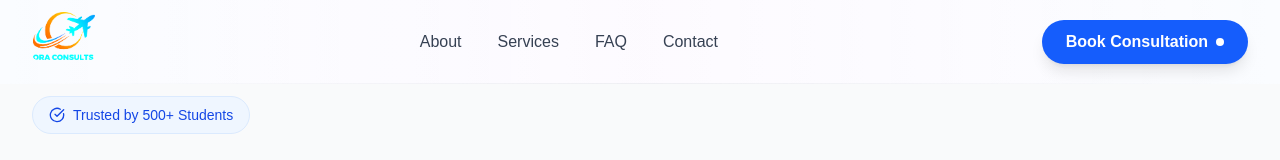
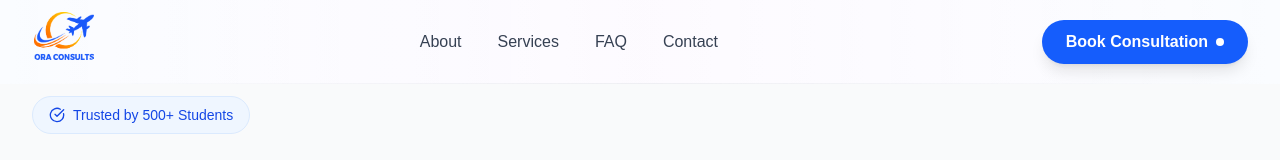
Before and after one commit to DivineChuks/ora-consult, a Next.js app: page / in a window 1280 px wide. Shown: the top 160 px of the page. Built offline with nearby package versions, Linux system fonts and the light colour scheme.

Commit message:
updated logo

```diff
--- a/components/Footer.jsx
+++ b/components/Footer.jsx
@@ -17,7 +17,7 @@ const Footer = () => {
                     <div className="space-y-4">
                         <div className="flex items-center space-x-2">
                             <img
-                                src="/ora.png"
+                                src="/ore.png"
                                 alt="Ora Logo"
                                 className='w-12 h-10 md:w-16 rounded-md md:h-12 object-contain hover:opacity-80 transition-opacity'
                             />
--- a/components/Header.jsx
+++ b/components/Header.jsx
@@ -49,7 +49,7 @@ const Header = () => {
             </div> */}
             <div className="flex items-center space-x-3 mb-3">
               <img
-                src="/ora.png"
+                src="/ore.png"
                 alt="Ora Logo"
                 className='w-12 h-10 md:w-16 rounded-md md:h-12 object-contain hover:opacity-80 transition-opacity'
               />
```
Also changed, not shown: public/ore.png (added).
